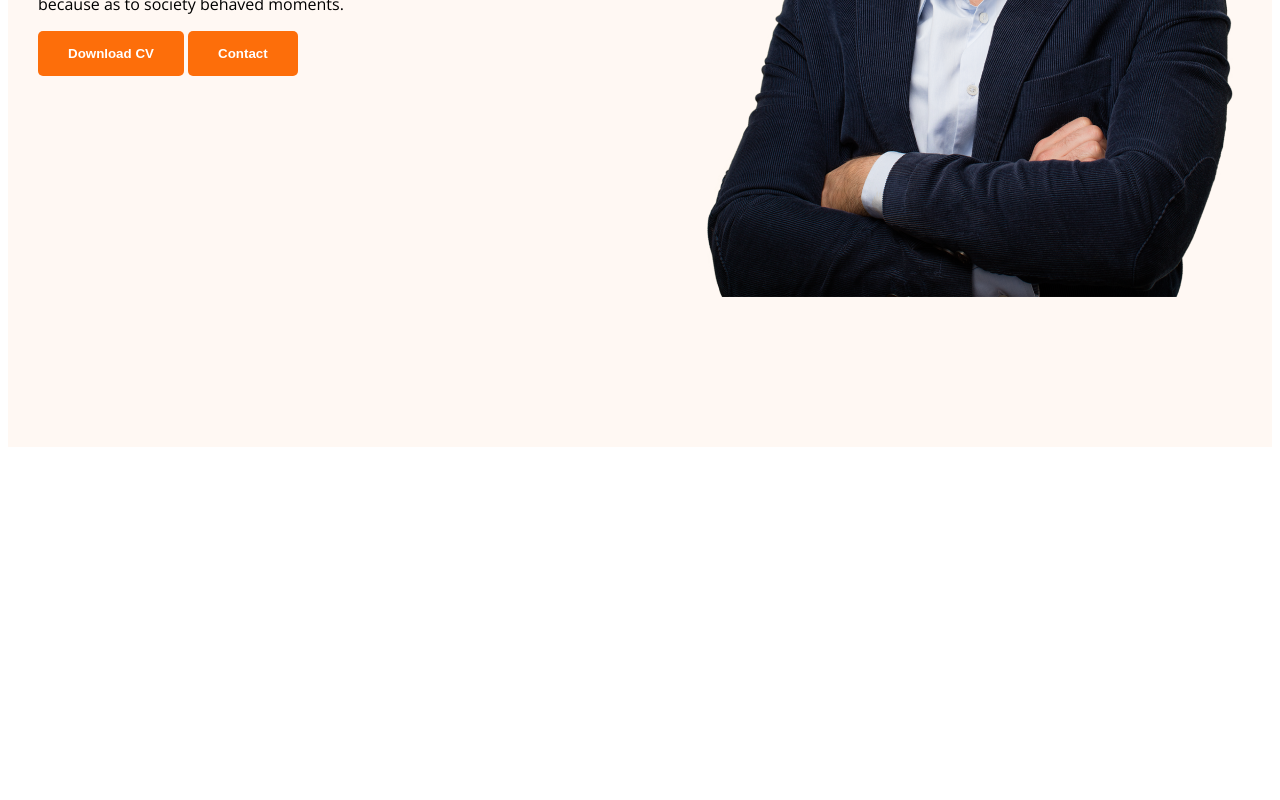
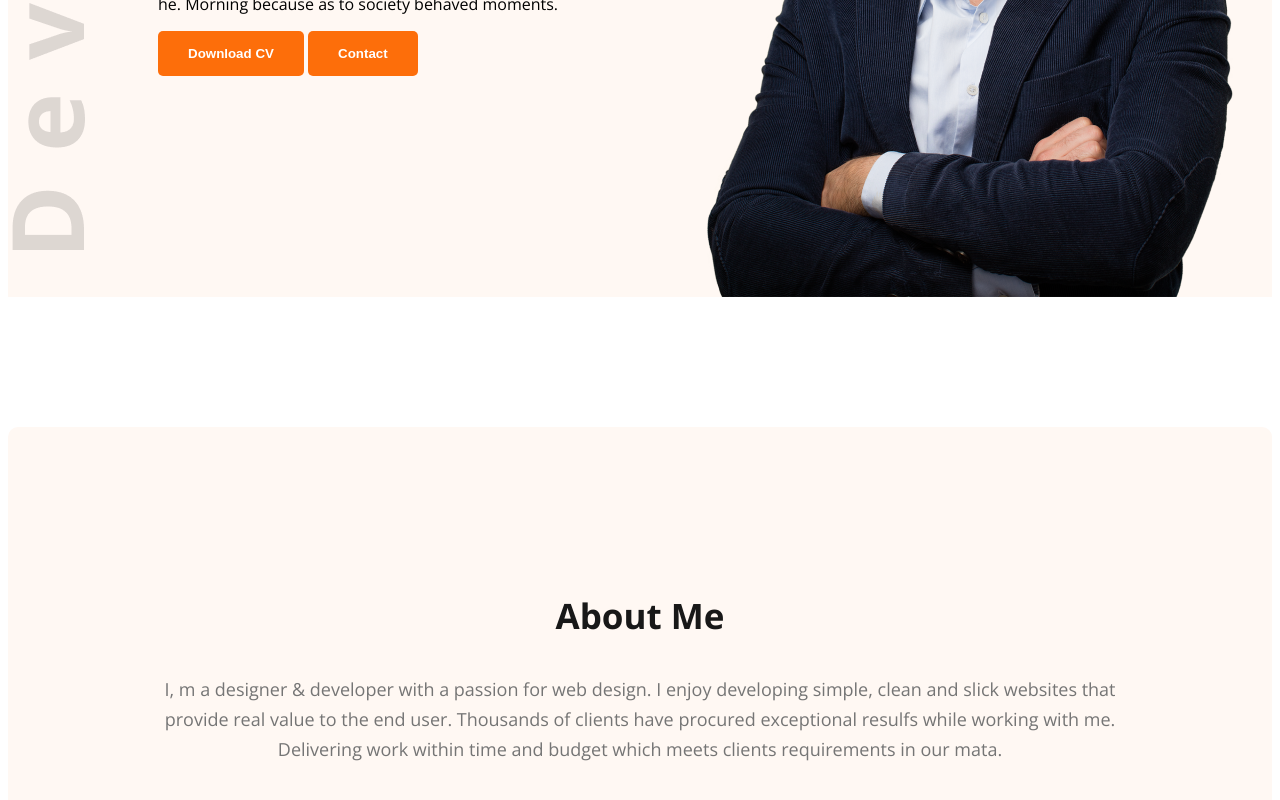
Before and after one commit to quamrul0411/web-developer-portfolio, a plain HTML site: page index.html in a window 1280 px wide. Shown: the part 568-1368 px from the top of the page. Before the commit the page ends 1023 px from the top, so only its background shows below. Drawn offline with nearby package versions, Linux system fonts and the light colour scheme.

Commit message:
about section added

```diff
--- a/index.html
+++ b/index.html
@@ -32,7 +32,10 @@
         </div>
     </header>
     <main>
-
+        <section class="about">
+            <h3 class="section-title">About Me</h3>
+            <p class="section-description">I, m a designer & developer with a passion for web design. I enjoy developing simple, clean and slick websites that provide real value to the end user. Thousands of clients have procured exceptional resulfs while working with me. Delivering work within time and budget which meets clients requirements in our mata.</p>
+        </section>
     </main>
     <footer>
 
--- a/styles/portfolio.css
+++ b/styles/portfolio.css
@@ -1,12 +1,14 @@
 /* common shared styles */
 
-body{
+body {
     font-family: 'Open Sans', sans-serif;
-    .text-primary{
+
+    .text-primary {
         color: #FD6E0A;
     }
 }
-.btn-primary{
+
+.btn-primary {
     border-radius: 5px;
     background-color: #FD6E0A;
     border: 0px;
@@ -16,47 +18,85 @@ body{
     padding: 15px 30px;
 
 }
+
+.section-title {
+    color: #181818;
+    text-align: center;
+    font-size: 35px;
+    font-weight: 700;
+
+}
+
+.section-description {
+    color: #757575;
+    text-align: center;
+    font-size: 18px;
+    font-weight: 400;
+    line-height: 30px;
+}
+
 /* nav related css */
 
-nav{
+nav {
     display: flex;
     justify-content: space-between;
     align-items: center;
     margin: 0 200px;
 }
-.nav-title{
+
+.nav-title {
     color: #181818;
     font-size: 45px;
     font-style: normal;
     font-weight: 800;
 
 }
-nav > ul{
+
+nav>ul {
     display: flex;
     align-items: center;
 }
-nav li{
+
+nav li {
     list-style: none;
     margin-right: 50px;
 }
-nav a{
+
+nav a {
     text-decoration: none;
     color: #474747;
 }
+
 /* header related styles */
-.header{
+.header {
     background-color: #FFF8F3;
+    background-image: url('../images/header_bg.png');
+    background-repeat: no-repeat;
+    background-position: bottom;
+    background-image: url('../images/developer.png');
+    background-position: left;
 }
-.banner-content{
+
+.banner-content {
     align-items: center;
 }
 
-.banner{
-    padding: 30px 30px 150px ;
+.banner {
+    padding: 30px 30px 0px 150px;
     display: flex;
     align-items: center;
 }
+
 .banner profile-pic {
     width: 550px;
     height: 650 px;
 }
+
+/* main section styles */
+/* about section styles */
+.about {
+    padding: 130px;
+    border-radius: 10px;
+    background: #FFF8F3;
+    margin: 130px 0px;
+}
```
Lines whose indentation alone changed are shown as unchanged.
